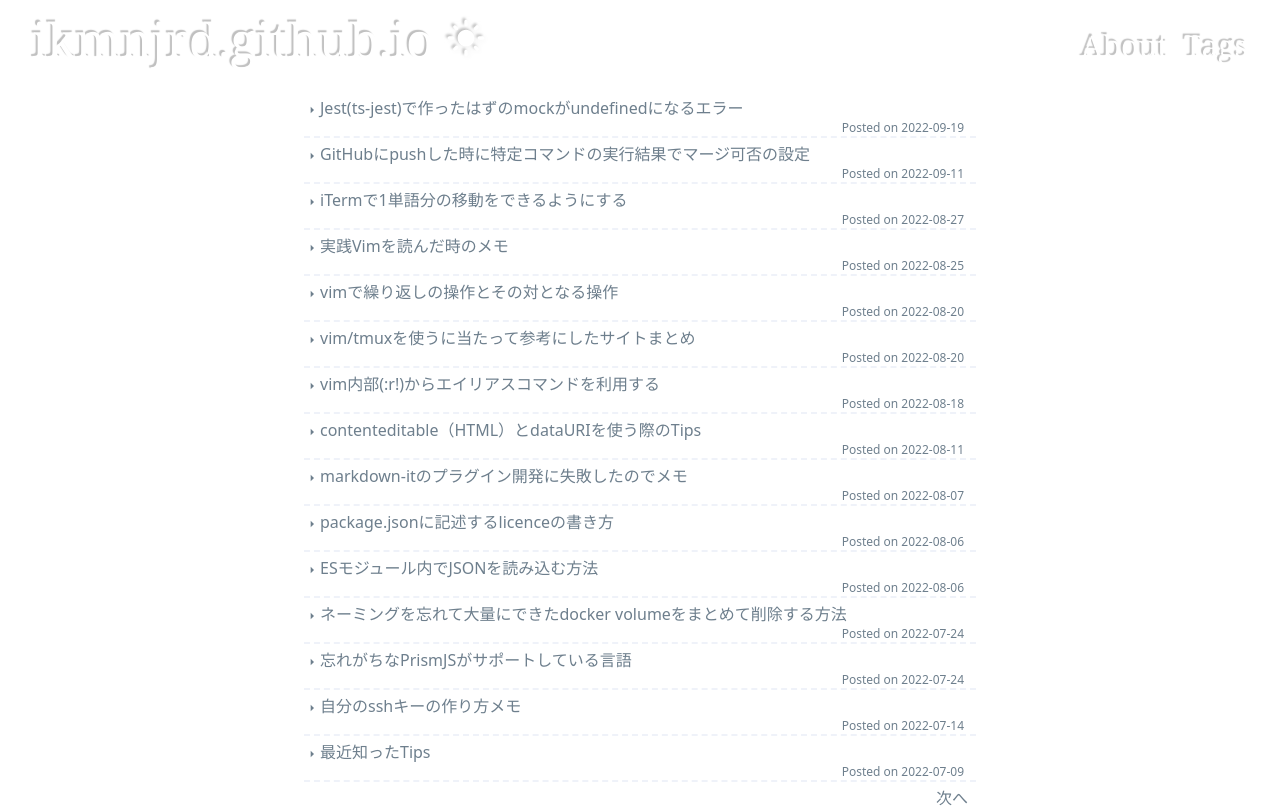
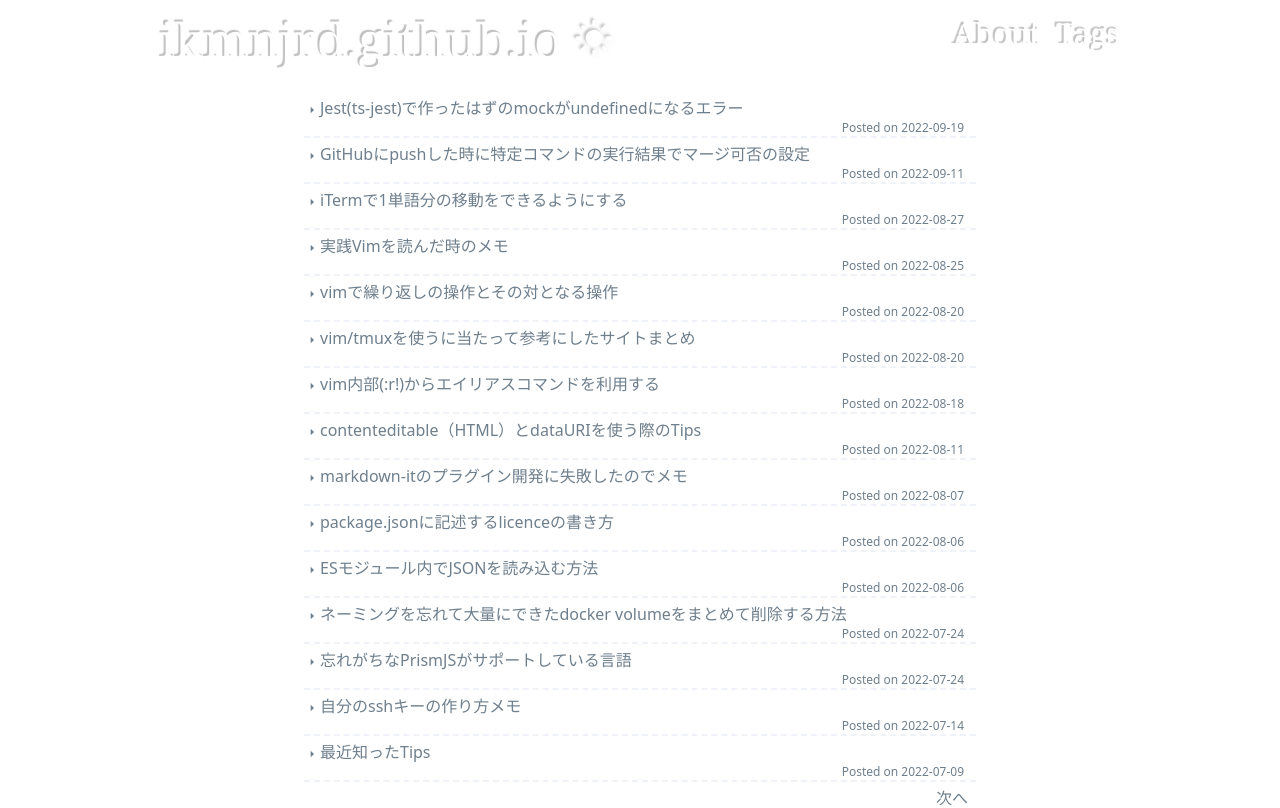
Before and after one commit to ikmnjrd/ikmnjrd.github.io, a Next.js app: page / in a window 1280 px wide. Shown: the top 808 px of the page. Built offline with nearby package versions, Linux system fonts and the light colour scheme.

Commit message:
style: grid layoutに変更

```diff
--- a/src/components/Header.tsx
+++ b/src/components/Header.tsx
@@ -3,10 +3,9 @@ import DarkModeButton from '~/components/DarkModeButton'
 
 export default function Header() {
   return (
-    <header className="mb-4 p-4 md:px-8">
-      <div className="flex items-end justify-between">
+    <header className="mb-4 p-4 md:px-8 grid grid-cols-1 md:grid-cols-2 max-w-screen-lg mx-auto">
       {/* Left Menu */}
-        <h1 className="col-start-1 col-end-6">
+      <h1 className="">
         <Link href="/" passHref>
           {/* aタグになんでalt="HOME"をつけてたんだっけ？ */}
           <a className="header-text md:text-5xl text-3xl font-serif decoration-dotted hover:opacity-50 hover:underline active:opacity-30">
@@ -17,7 +16,7 @@ export default function Header() {
       </h1>
 
       {/* Right Menu */}
-        <div className="col-start-6 col-end-7 md:block hidden">
+      <nav className="text-right">
         <Link href="/about" passHref>
           <a className="header-text mr-4 md:text-3xl text-2xl font-serif decoration-dotted hover:opacity-50 hover:underline active:opacity-30">
             About
@@ -29,23 +28,7 @@ export default function Header() {
             Tags
           </a>
         </Link>
-        </div>
-      </div>
-
-      {/* SmartPhone Menu */}
-      <div className="md:hidden text-right ">
-        <Link href="/about" passHref>
-          <a className="header-text mr-4 md:text-3xl text-2xl font-serif decoration-dotted hover:opacity-50 hover:underline active:opacity-30">
-            About
-          </a>
-        </Link>
-        <Link href="/tags" passHref>
-          {/* aタグになんでalt="tag一覧"をつけてたんだっけ？ */}
-          <a className="header-text md:text-3xl text-2xl font-serif decoration-dotted hover:opacity-50 hover:underline active:opacity-30">
-            Tags
-          </a>
-        </Link>
-      </div>
+      </nav>
     </header>
   )
 }
```
Lines whose indentation alone changed are shown as unchanged.
